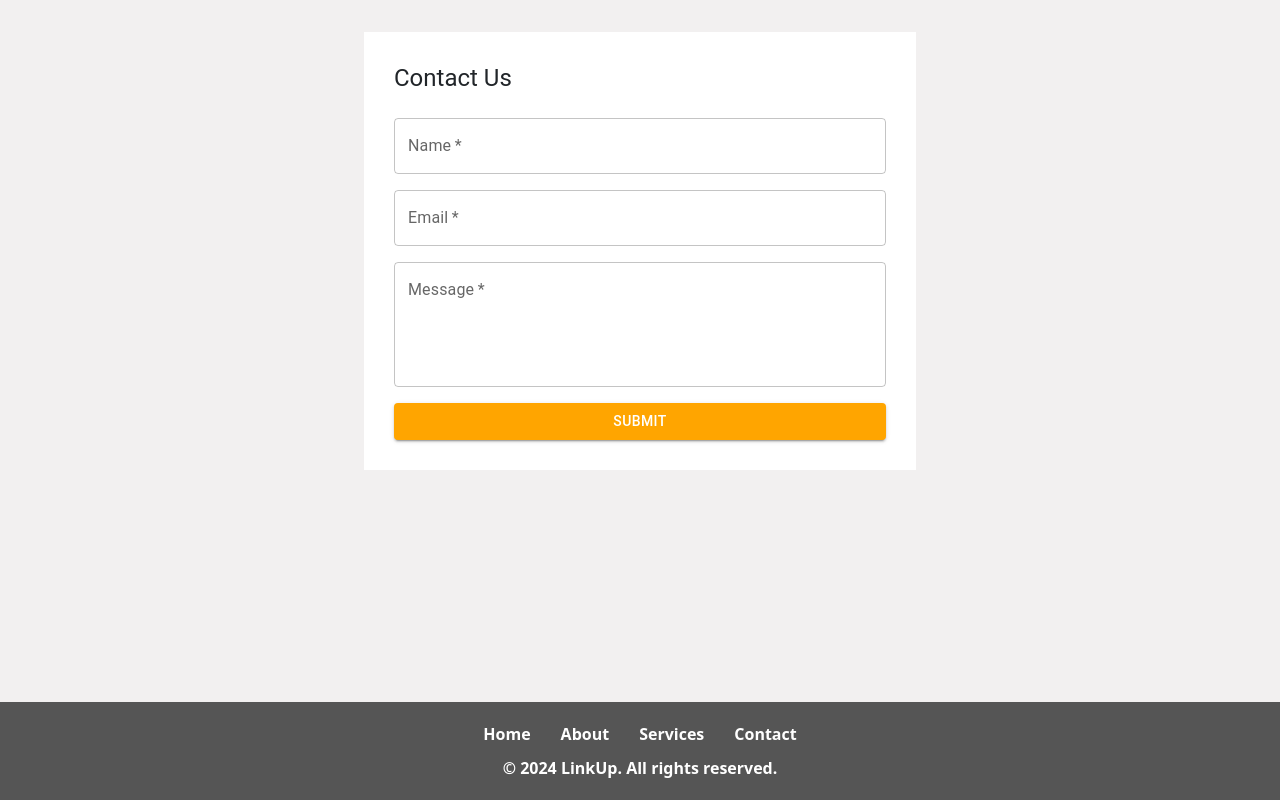
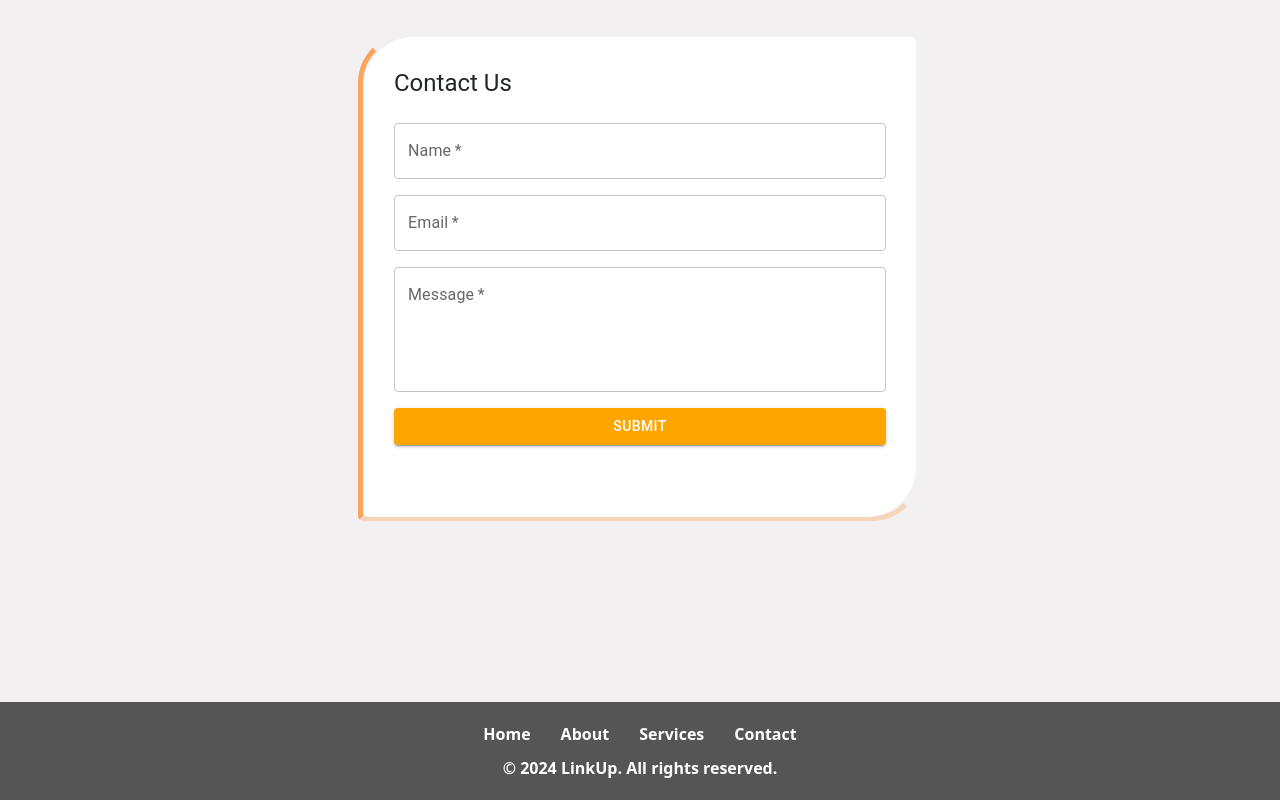
Before and after one commit to mustafataha5/LinkUp, a React (Vite) app in the folder client/: page /contact in a window 1280 px wide. Built offline with nearby package versions, Linux system fonts and the light colour scheme; no server answers; what react-swipeable-views-utils would draw is missing.

Commit message:
Add style for contact us page

```diff
--- a/client/src/components/ContactUsForm.jsx
+++ b/client/src/components/ContactUsForm.jsx
@@ -2,6 +2,7 @@ import React, { useState } from 'react';
 import { TextField, Button, Container, Typography, Box } from '@mui/material';
 import { useNavigate } from 'react-router-dom';
 import Footer from './Footer';
+import '../css/Contact.css'
 
 function ContactUsForm({ setAcknowledgmentMessage }) {
   const [formData, setFormData] = useState({ name: '', email: '', message: '' });
@@ -25,11 +26,11 @@ function ContactUsForm({ setAcknowledgmentMessage }) {
 
   return (
     <>
-    <Container maxWidth="sm">
+    <Container maxWidth="sm" className='animated-frame-contact'>
       <Box
         component="form"
         onSubmit={handleSubmit}
-        sx={{ mt: 4, display: 'flex', flexDirection: 'column', gap: 2 }}
+        sx={{ mt: 4, display: 'flex', flexDirection: 'column', gap: 2, height:'75%' }}
       >
         <Typography variant="h5" component="h1" gutterBottom>
           Contact Us
--- /dev/null
+++ b/client/src/css/Contact.css
@@ -0,0 +1,22 @@
+.animated-frame-contact {
+    position: relative;
+    width: 500px;
+    height: 650px;
+    border-radius: 50px 5px;
+    overflow: hidden;
+    padding: 5px;
+  }
+
+  .animated-frame-contact::before {
+    content: '';
+    position: absolute;
+    top: 33px;
+    left: 18px;
+    width: 94%;
+    height: 75%;
+    border: 5px solid transparent;
+    border-radius: inherit;
+    box-sizing: border-box;
+    border-top-color: #fd8a29;
+    animation: animate-border 8s linear infinite;
+  }
```
